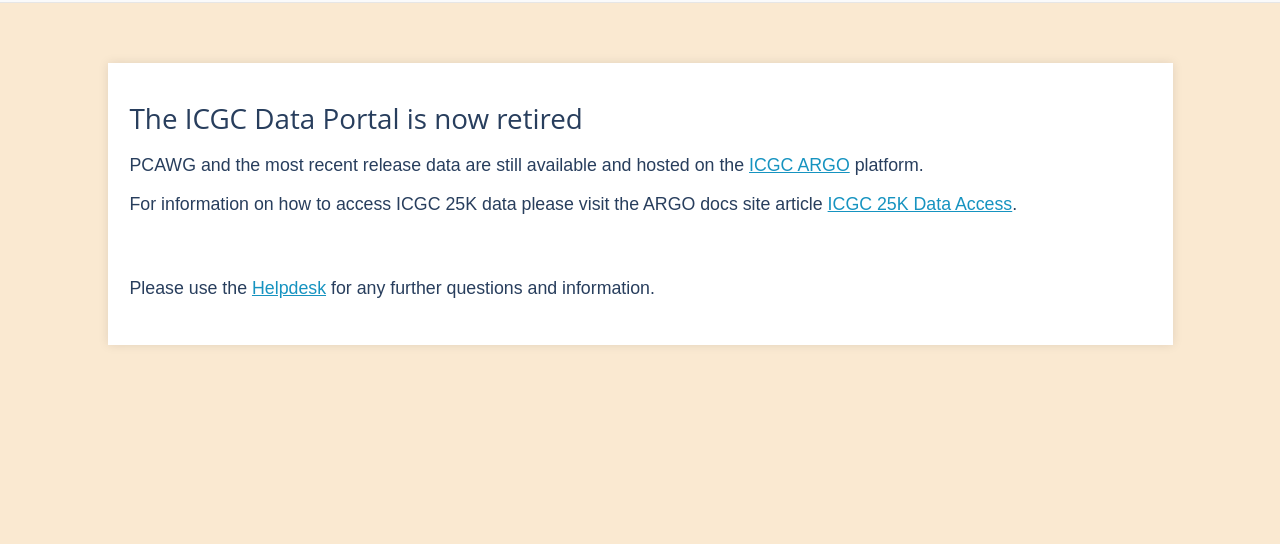
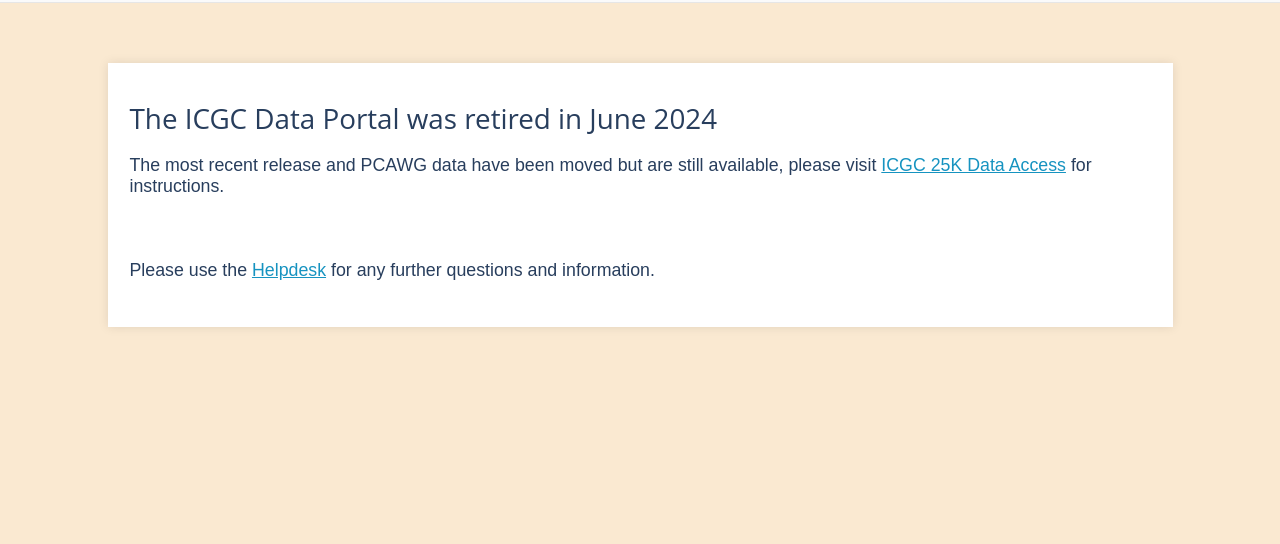
Before and after one commit to icgc-dcc/retirement-notice, a plain HTML site: page index.html in a window 1280 px wide. Shown: the part 110-654 px from the top of the page. Drawn offline with Linux system fonts and the light colour scheme.

Commit message:
Retirement date, simplify call to action to single link

```diff
--- a/index.html
+++ b/index.html
@@ -55,15 +55,12 @@
 				<div class="card">
 					<div class="body">
 						<h3>
-							The ICGC Data Portal is now retired
+							The ICGC Data Portal was retired in June 2024
 						</h3>
 						<p>
-							PCAWG and the most recent release data are still available and hosted on the <a
-								href="https://www.icgc-argo.org/">ICGC ARGO</a> platform.
-						</p>
-						<p>
-							For information on how to access ICGC 25K data please visit the ARGO docs site article <a
-								href="https://docs.icgc-argo.org/docs/data-access/icgc-25k-data">ICGC 25K Data Access</a>.
+							The most recent release and PCAWG data have been moved but are still available, please visit <a
+								href="https://docs.icgc-argo.org/docs/data-access/icgc-25k-data">ICGC 25K Data Access</a> for
+							instructions.
 						</p>
 					</div>
 
```
